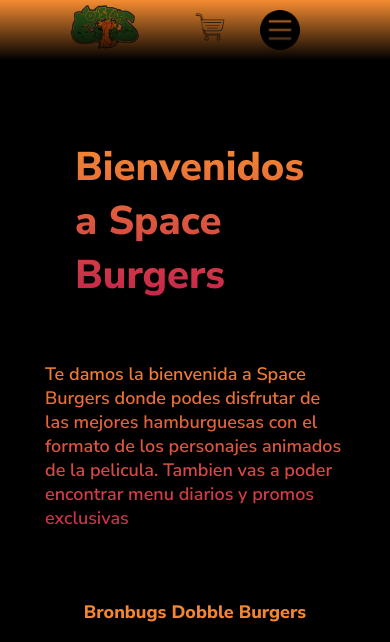
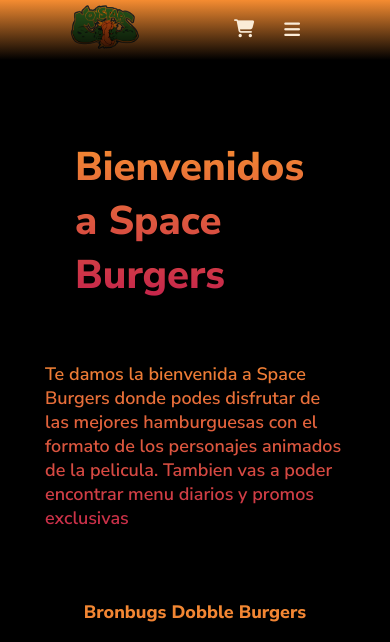
Before and after one commit to luucace/landing-page, a plain HTML site: page index.html in a window 390 px wide. Shown: the top 642 px of the page. Drawn offline with Linux system fonts and the light colour scheme; files whose address does not match are found by name.

Commit message:
agrege css nuevo

```diff
--- a/Estructura/header/mediaqueries.css
+++ b/Css/mediaqueries.css
@@ -30,7 +30,11 @@
     .menu-label {
         display: flex;
         order: 2;
+    }
 
+    .barra-menu {
+        color: var(--text);
+        font-size: 18px;
     }
 
     /* pseudoclass */
--- a/Estructura/header/style.css
+++ b/Css/styles.css
@@ -64,7 +64,12 @@
     font-weight: 600;
 }
 
-
+/* carrito */
+.carrito {
+    color: var(--text);
+    font-size: 18px;
+    cursor: pointer;
+}
 /* Titulo, Section inicio */
 
 body {
--- a/index.html
+++ b/index.html
@@ -4,8 +4,10 @@
     <meta charset="UTF-8">
     <meta name="viewport" content="width=device-width, initial-scale=1.0">
     <title>Document</title>
-    <link rel="stylesheet" href="/Estructura/header/style.css">
-    <link rel="stylesheet" href="/Estructura/header/mediaqueries.css">
+    <link rel="stylesheet" href="/Css/styles.css">
+    <link rel="stylesheet" href="/Css/mediaqueries.css">
+    <link rel="stylesheet" href="/Css/animaciones.css">
+    <link rel="stylesheet" href="https://cdnjs.cloudflare.com/ajax/libs/font-awesome/6.5.2/css/all.min.css" integrity="sha512-SnH5WK+bZxgPHs44uWIX+LLJAJ9/2PkPKZ5QiAj6Ta86w+fsb2TkcmfRyVX3pBnMFcV7oQPJkl9QevSCWr3W6A==" crossorigin="anonymous" referrerpolicy="no-referrer" />
 </head>
 <body>
     <header class="header">
@@ -14,7 +16,8 @@
 
         <nav class="navbar">
             <label for="menu-toggle" class="menu-label">
-                <img src="/assetes/img/menu.jpg" alt="" class="menu-img">
+                <!-- <img src="/assetes/img/menu.jpg" alt="" class="menu-img"> -->
+                <i class="fa-solid fa-bars barra-menu" ></i>
             </label>
             <input type="checkbox" id="menu-toggle">
 
@@ -25,8 +28,11 @@
             <li class="link-list"><a href="#">Contacto</a></li>
         </ul>
 
+
+        <!-- Carrito -->
         <label for="cart-toggle" class="cart.label">
-        <img src="/assetes/img/carritoo.jpg" alt="Carrito">
+        <!-- <img src="/assetes/img/carritoo.jpg" alt="Carrito"> -->
+        <i class="fa-solid fa-cart-shopping carrito" ></i>
         </label>
         <input type="checkbox" id="cart-toggle">
 
@@ -98,8 +104,7 @@
                 </div>
 
             </div>
-
-            <!-- item 5 -->
+            <!-- Item 5 -->
             <div class="cart-item">
                 <img src="/assetes/img//pato-lucas.png" alt="">
                 <div class="items-info">
@@ -113,7 +118,6 @@
                     <span class="item-quantity">1</span>
                     <span class="quantity-handler up">+</span>
                 </div>
-
             </div>
             <span class="divider"></span>
 
```
Also changed, not shown: Css/animaciones.css (added).
